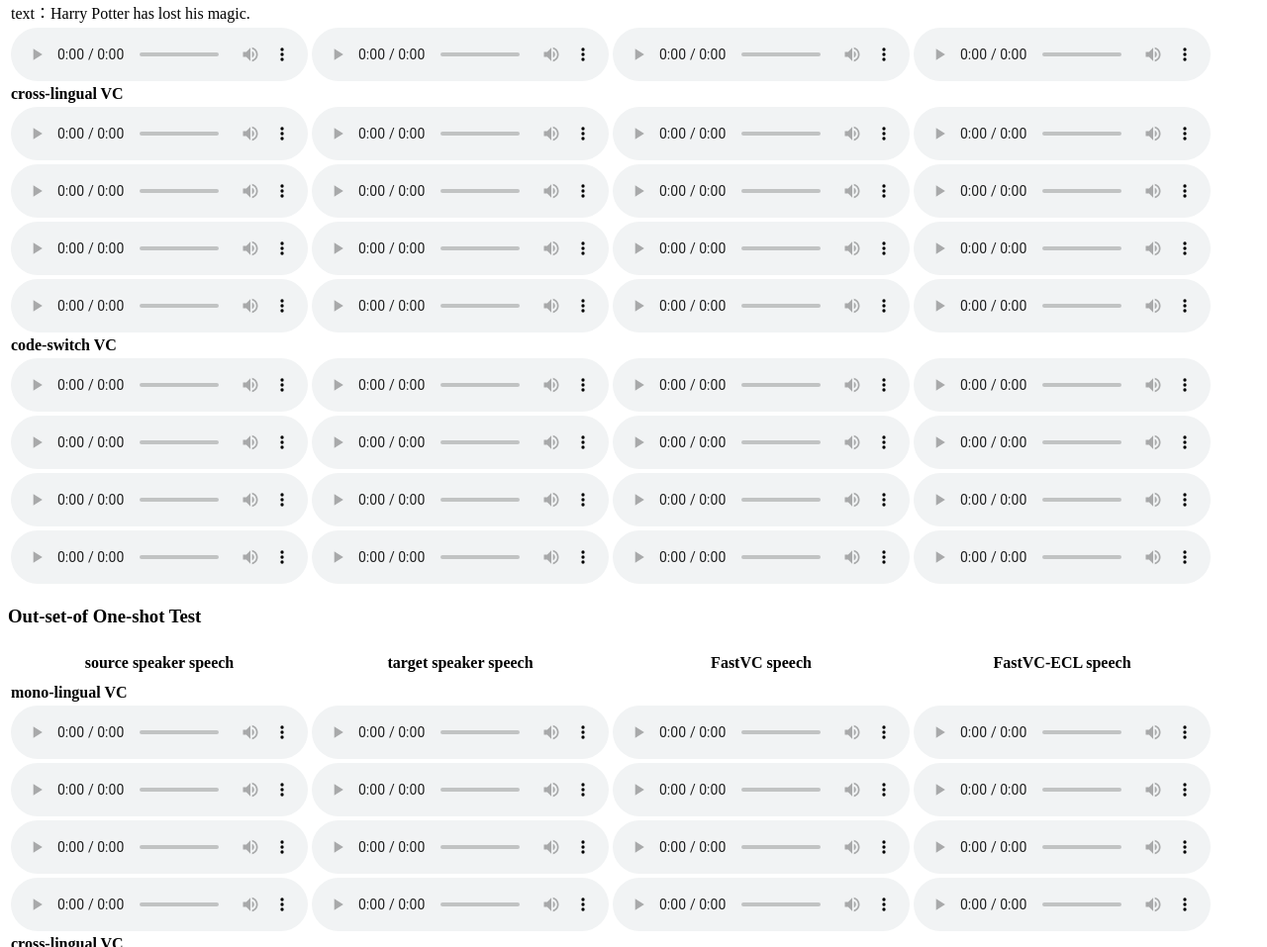
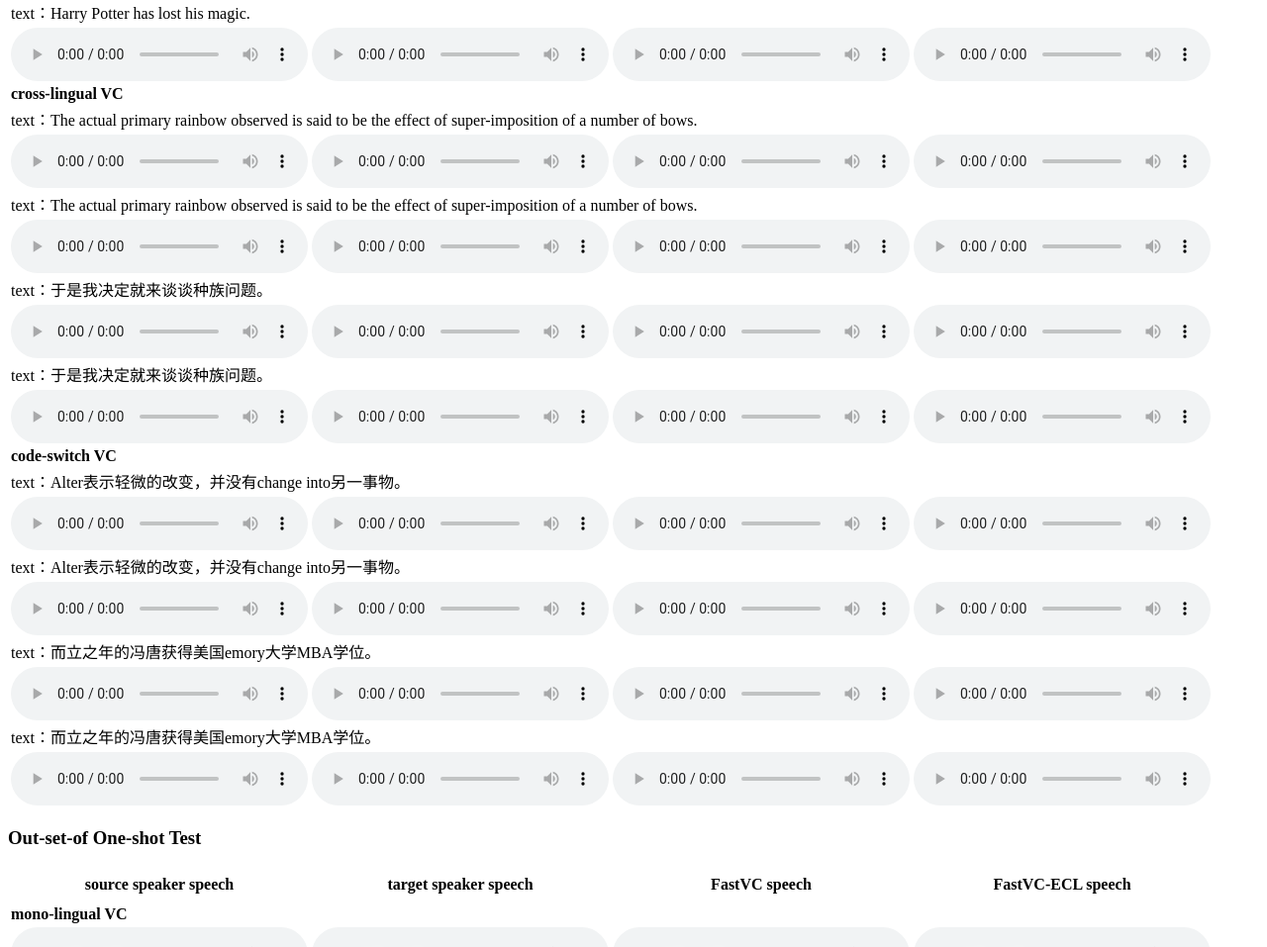
Before and after one commit to yygg678/cross-lingual.io, a plain HTML site: page index.html in a window 1280 px wide. Shown: the part 761-1718 px from the top of the page at 99% size. Drawn offline with Linux system fonts and the light colour scheme.

Commit message:
Update index.html

```diff
--- a/index.html
+++ b/index.html
@@ -87,12 +87,22 @@ The conversion system performs well in terms of speaker similarity for both in-s
     <tr>
       <td colspan="5"><span><b>cross-lingual VC</b></span></td>
     </tr>
+
+
+
+     <tr>
+      <td colspan="5"><span>text：The actual primary rainbow observed is said to be the effect of super-imposition of a number of bows.</td></span>
+    </tr>
    <tr>
       <td><audio controls=""><source src="inset_wav/source/cross/p227_022.wav" type="audio/wav"></audio></td>
       <td><audio controls=""><source src="inset_wav/target/cross/01200115.wav" type="audio/wav"></audio></td>
       <td><audio controls=""><source src="inset_wav/no-feedback/cross/embed-p227_022.wav--01200115.wav" type="audio/wav"></audio></td>
       <td><audio controls=""><source src="inset_wav/feedback/cross/embed-p227_022.wav--01200115.wav" type="audio/wav"></audio></td>
 
+    </tr>
+
+    <tr>
+      <td colspan="5"><span>text：The actual primary rainbow observed is said to be the effect of super-imposition of a number of bows.</td></span>
     </tr>
 
      <tr>
@@ -103,12 +113,21 @@ The conversion system performs well in terms of speaker similarity for both in-s
 
     </tr>
 
+
+    <tr>
+      <td colspan="5"><span>text：于是我决定就来谈谈种族问题。</td></span>
+    </tr>
+
     <tr>
       <td><audio controls=""><source src="inset_wav/source/cross/SSB15750354.wav" type="audio/wav"></audio></td>
       <td><audio controls=""><source src="inset_wav/target/cross/LJ045-0141.wav" type="audio/wav"></audio></td>
       <td><audio controls=""><source src="inset_wav/no-feedback/cross/embed-SSB15750354.wav.wav--LJ045-0141.wav" type="audio/wav"></audio></td>
       <td><audio controls=""><source src="inset_wav/feedback/cross/embed-SSB15750354.wav.wav--LJ045-0141.wav" type="audio/wav"></audio></td>
 
+    </tr>
+
+    <tr>
+      <td colspan="5"><span>text：于是我决定就来谈谈种族问题。</td></span>
     </tr>
 
     <tr>
@@ -124,12 +143,19 @@ The conversion system performs well in terms of speaker similarity for both in-s
     </tr>
 
     <tr>
+      <td colspan="5"><span>text：Alter表示轻微的改变，并没有change into另一事物。</td></span>
+    </tr>
+
+    <tr>
       <td><audio controls=""><source src="inset_wav/source/code switch/MIX200273.wav" type="audio/wav"></audio></td>
       <td><audio controls=""><source src="inset_wav/target/code switch/00800031.wav" type="audio/wav"></audio></td>
       <td><audio controls=""><source src="inset_wav/no-feedback/code switch/MIX200273--00800031.wav" type="audio/wav"></audio></td>
       <td><audio controls=""><source src="inset_wav/feedback/code switch/MIX200273--00800031.wav" type="audio/wav"></audio></td>
     </tr>
 
+    <tr>
+      <td colspan="5"><span>text：Alter表示轻微的改变，并没有change into另一事物。</td></span>
+    </tr>
 
       <tr>
       <td><audio controls=""><source src="inset_wav/source/code switch/MIX200273.wav" type="audio/wav"></audio></td>
@@ -139,6 +165,10 @@ The conversion system performs well in terms of speaker similarity for both in-s
     </tr>
 
 
+  <tr>
+      <td colspan="5"><span>text：而立之年的冯唐获得美国emory大学MBA学位。</td></span>
+    </tr>
+
     <tr>
       <td><audio controls=""><source src="inset_wav/source/code switch/MIX203748.wav" type="audio/wav"></audio></td>
       <td><audio controls=""><source src="inset_wav/target/code switch/LJ006-0213.wav" type="audio/wav"></audio></td>
@@ -146,6 +176,10 @@ The conversion system performs well in terms of speaker similarity for both in-s
       <td><audio controls=""><source src="inset_wav/feedback/code switch/MIX203748--LJ006-0213.wav" type="audio/wav"></audio></td>
     </tr>
 
+
+    <tr>
+      <td colspan="5"><span>text：而立之年的冯唐获得美国emory大学MBA学位。</td></span>
+    </tr>
 
      <tr>
       <td><audio controls=""><source src="inset_wav/source/code switch/MIX203748.wav" type="audio/wav"></audio></td>
```
